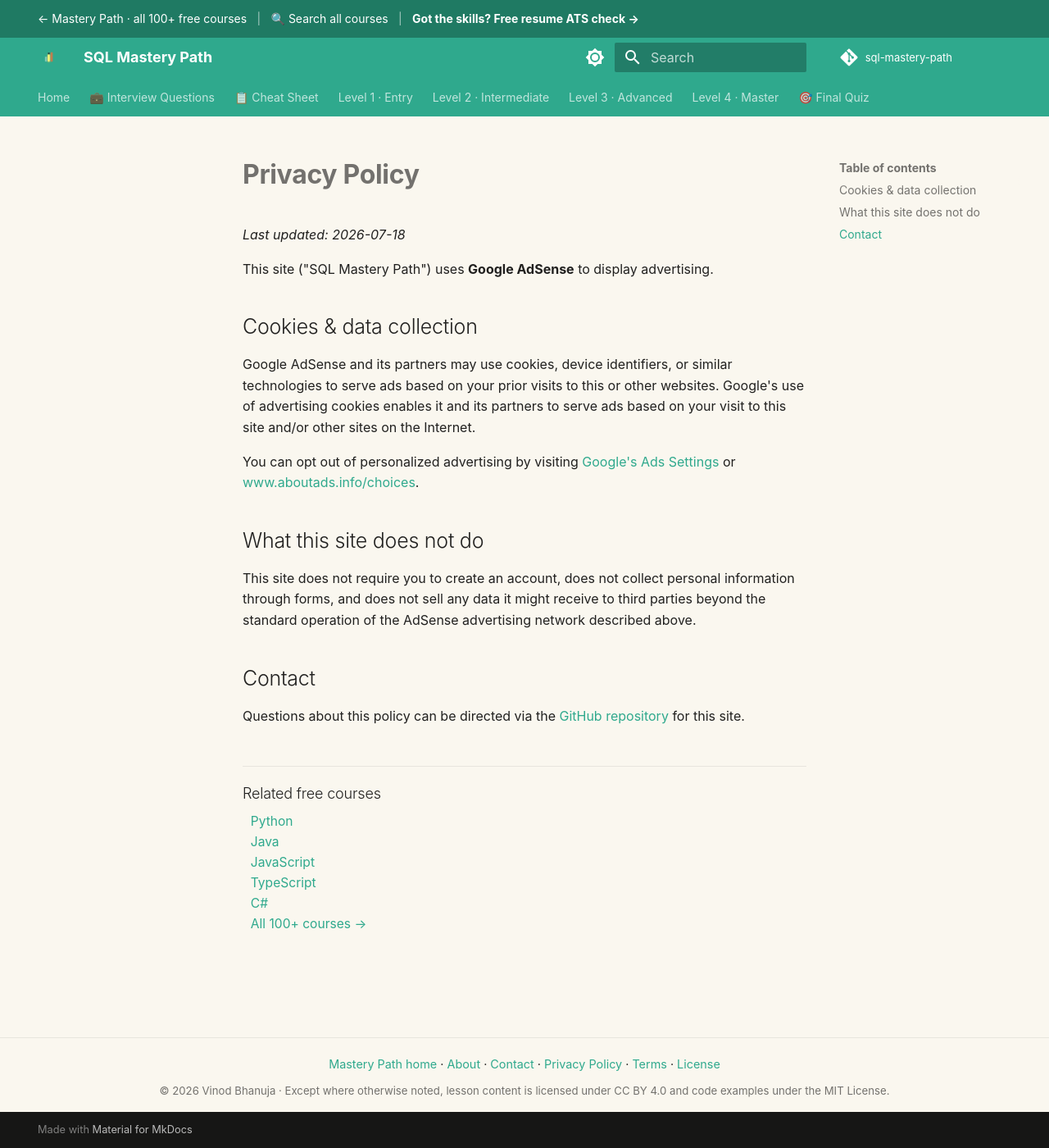
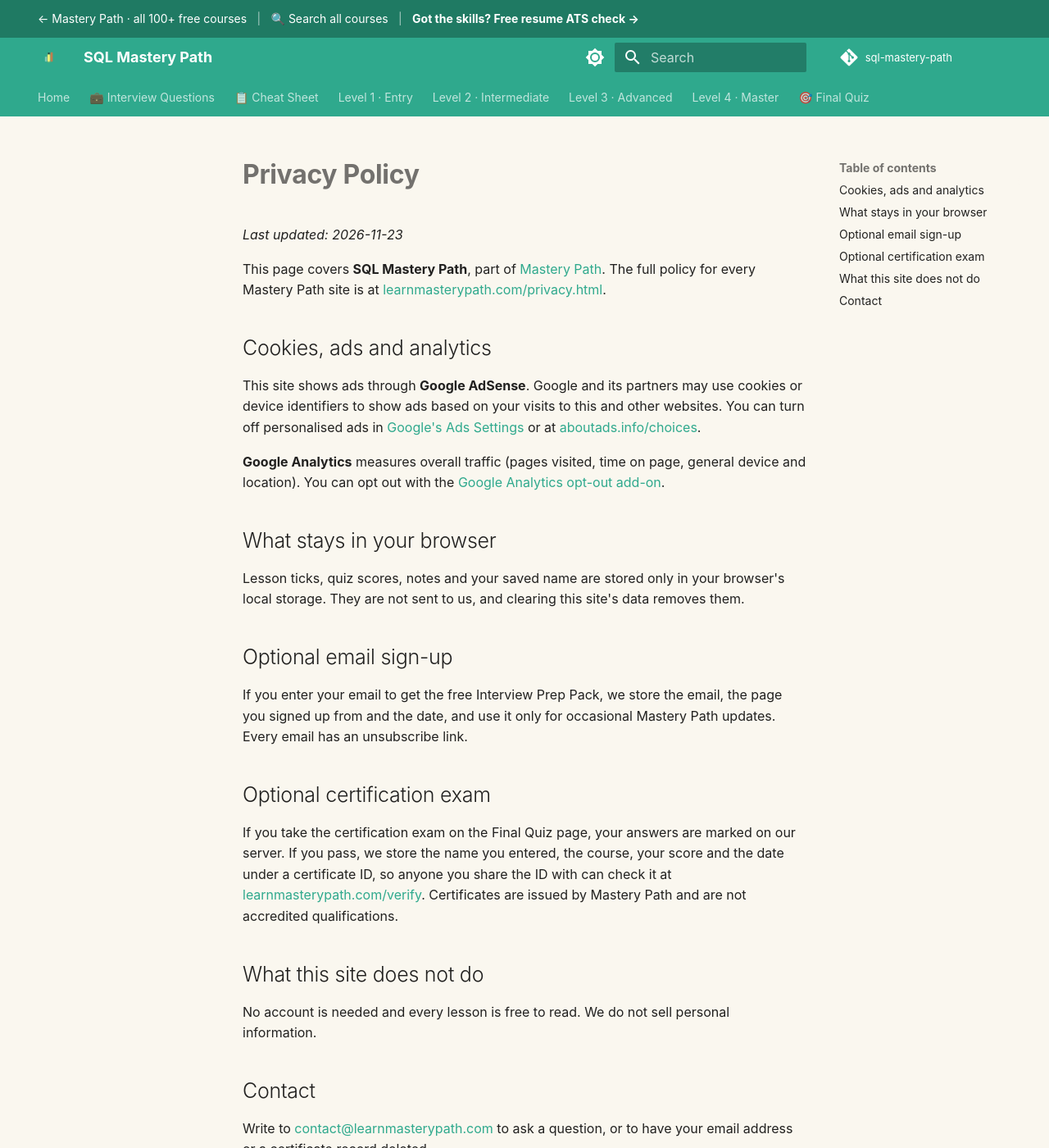
Before and after one commit to SIGILIPELLI/sql-mastery-path, an MkDocs documentation site: the page built from docs/privacy.md, in a window 1280 px wide and 1400 px high. Shown: the whole window at 82% size. Built offline with MkDocs 1.6.1 and Material for MkDocs 9.7.7, drawn with Linux system fonts in a browser that asks for light colours; comment, search, counter and statistics services are not loaded.

Commit message:
Update privacy page: progress stays in the browser, optional email sign-up and certification exam, link to the full policy
Co-Authored-By: Claude Opus 5.5 <noreply@anthropic.com>

```diff
--- a/docs/privacy.md
+++ b/docs/privacy.md
@@ -1,33 +1,35 @@
 ---
-description: "Privacy policy for the free SQL Mastery Path: how Google Analytics and AdSense cookies are used, what is not collected, and how to opt out."
+description: "Privacy policy for the free SQL Mastery Path: cookies for ads and analytics, what stays in your browser, and the optional email sign-up and certification exam."
 ---
 
 # Privacy Policy
 
-_Last updated: 2026-07-18_
+_Last updated: 2026-11-23_
 
-This site ("SQL Mastery Path") uses **Google AdSense** to display advertising.
+This page covers **SQL Mastery Path**, part of [Mastery Path](https://learnmasterypath.com/). The full policy for every Mastery Path site is at [learnmasterypath.com/privacy.html](https://learnmasterypath.com/privacy.html).
 
-## Cookies & data collection
+## Cookies, ads and analytics
 
-Google AdSense and its partners may use cookies, device identifiers, or similar
-technologies to serve ads based on your prior visits to this or other websites.
-Google's use of advertising cookies enables it and its partners to serve ads
-based on your visit to this site and/or other sites on the Internet.
+This site shows ads through **Google AdSense**. Google and its partners may use cookies or device identifiers to show ads based on your visits to this and other websites. You can turn off personalised ads in [Google's Ads Settings](https://adssettings.google.com/) or at [aboutads.info/choices](https://www.aboutads.info/choices/).
 
-You can opt out of personalized advertising by visiting
-[Google's Ads Settings](https://adssettings.google.com/) or
-[www.aboutads.info/choices](https://www.aboutads.info/choices/).
+**Google Analytics** measures overall traffic (pages visited, time on page, general device and location). You can opt out with the [Google Analytics opt-out add-on](https://tools.google.com/dlpage/gaoptout).
+
+## What stays in your browser
+
+Lesson ticks, quiz scores, notes and your saved name are stored only in your browser's local storage. They are not sent to us, and clearing this site's data removes them.
+
+## Optional email sign-up
+
+If you enter your email to get the free Interview Prep Pack, we store the email, the page you signed up from and the date, and use it only for occasional Mastery Path updates. Every email has an unsubscribe link.
+
+## Optional certification exam
+
+If you take the certification exam on the Final Quiz page, your answers are marked on our server. If you pass, we store the name you entered, the course, your score and the date under a certificate ID, so anyone you share the ID with can check it at [learnmasterypath.com/verify](https://learnmasterypath.com/verify/). Certificates are issued by Mastery Path and are not accredited qualifications.
 
 ## What this site does not do
 
-This site does not require you to create an account, does not collect personal
-information through forms, and does not sell any data it might receive to third
-parties beyond the standard operation of the AdSense advertising network
-described above.
+No account is needed and every lesson is free to read. We do not sell personal information.
 
 ## Contact
 
-Questions about this policy can be directed via the
-[GitHub repository](https://github.com/SIGILIPELLI/sql-mastery-path) for this
-site.
+Write to [contact@learnmasterypath.com](mailto:contact@learnmasterypath.com) to ask a question, or to have your email address or a certificate record deleted.
```
